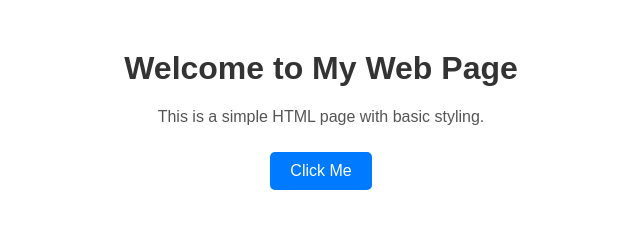
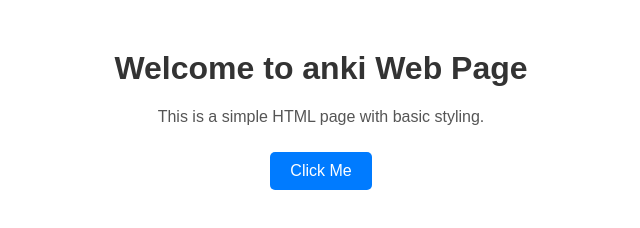
Before and after one commit to anki-9156/webpage, a plain HTML site: page index.html in a window 1280 px wide. Shown: the whole page, without its empty margins (319-959 px from the left). Drawn offline with Linux system fonts and the light colour scheme.

Commit message:
Updated index.html with new content

```diff
--- a/index.html
+++ b/index.html
@@ -31,7 +31,7 @@
     </style>
 </head>
 <body>
-    <h1>Welcome to My Web Page</h1>
+    <h1>Welcome to anki Web Page</h1>
     <p>This is a simple HTML page with basic styling.</p>
     <a href="https://www.example.com" class="button">Click Me</a>
 </body>
```
